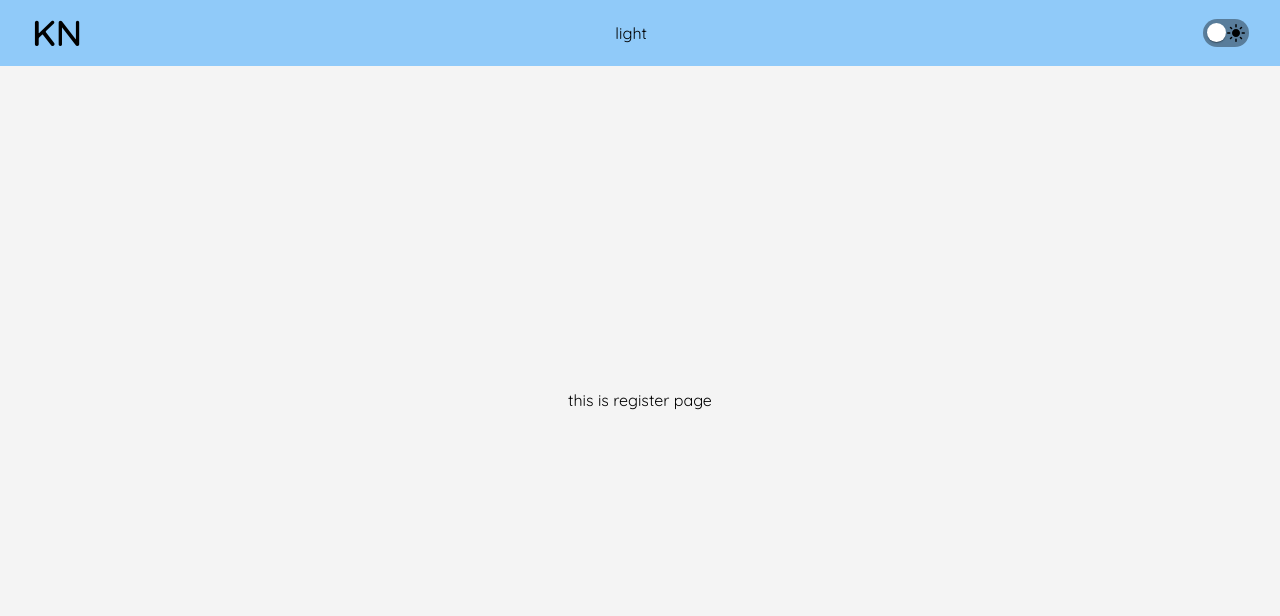
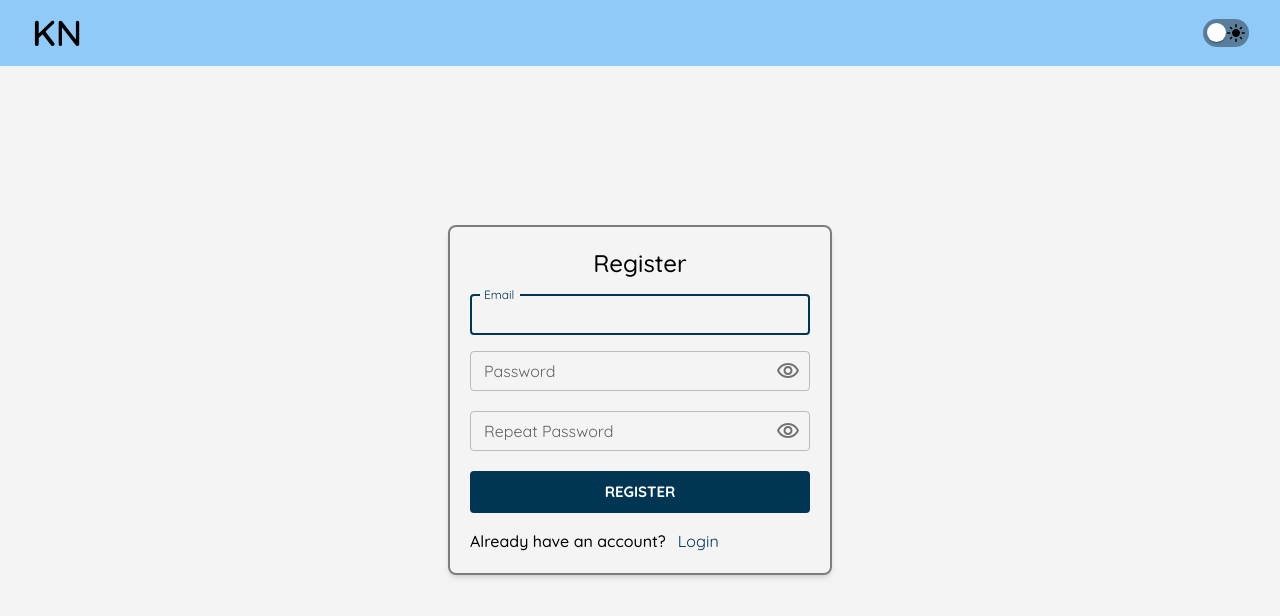
Before and after one commit to StiliyanDyankov/powernote-frontend, a React (Vite) app: page /register in a window 1280 px wide. Shown: the top 616 px of the page. Built offline with nearby package versions, Linux system fonts and the light colour scheme.

Commit message:
Build out register form 1st step

```diff
--- a/src/AuthPortal/Login.tsx
+++ b/src/AuthPortal/Login.tsx
@@ -4,29 +4,31 @@ import { useHref, useLinkClickHandler } from "react-router-dom";
 import { useDispatch, useSelector } from "react-redux";
 import PasswordField from "./common/PasswordField";
 import AuthPageWrapper from "./common/AuthPageWrapper";
-import { Button, Link as LinkMUI } from "@mui/material";
+import { Button, CircularProgress, Link as LinkMUI } from "@mui/material";
 import { RootState } from "../utils/store";
 import { clearPassword } from "../utils/userSlice";
 import EmailField from "./common/EmailField";
 
 export interface EmailErrors {
-    noEmailServer: boolean,
-    invalidEmailForm: boolean,
+    noEmailServer: boolean;
+    invalidEmailForm: boolean;
 }
 
 export interface PasswordErrors {
-    noPasswordServer: boolean,
-    noLength: boolean,
-    noUppercase: boolean,
-    noNumber: boolean,
-    noSymbol: boolean,
+    noPasswordServer: boolean;
+    noLength: boolean;
+    noUppercase: boolean;
+    noNumber: boolean;
+    noSymbol: boolean;
 }
 
 const LoginPage: React.FC = () => {
     const dispatch = useDispatch();
 
     const storeEmailValue = useSelector((state: RootState) => state.user.email);
-    const storePasswordValue = useSelector((state: RootState) => state.user.password);
+    const storePasswordValue = useSelector(
+        (state: RootState) => state.user.password
+    );
 
     const forgotURL = useHref("/forgottenPassword");
     const handleForgotLink = useLinkClickHandler("/forgottenPassword");
@@ -34,8 +36,8 @@ const LoginPage: React.FC = () => {
     const registerURL = useHref("/register");
     const handleRegisterLink = useLinkClickHandler("/register");
 
-    const loginURL = useHref("/app");
-    const handleLoginLink = useLinkClickHandler("/app");
+    const appURL = useHref("/app");
+    const handleAppLink = useLinkClickHandler("/app");
 
     const [emailErrors, setEmailErrors] = useState<EmailErrors>({
         noEmailServer: false,
@@ -50,11 +52,16 @@ const LoginPage: React.FC = () => {
         noUppercase: false,
     });
 
-    const handleSubmit = (
+    const [waitServerRes, setWaitServerRes] = useState<boolean>(false);
+
+    const handleSubmit = async (
         e: React.MouseEvent<HTMLAnchorElement, MouseEvent>
     ) => {
+        setWaitServerRes(true);
         e.preventDefault();
-        handleLoginLink(e);
+        // simulating fetching
+        await new Promise((r) => setTimeout(r, 3000));
+        handleAppLink(e);
     };
 
     useEffect(() => {
@@ -66,17 +73,15 @@ const LoginPage: React.FC = () => {
     return (
         <AuthPageWrapper>
             {/* content-box */}
-            <div className="p-5 border-2 rounded-lg shadow-md border-l-divider dark:border-d-500-divider dark:bg-d-200-cards w-96">
+            <div className="content-box">
                 {/* content-wrap */}
-                <div className="flex flex-col items-stretch gap-4 ">
-                    <h1 className="text-2xl font-medium text-center dark:text-d-700-text">
-                        Login
-                    </h1>
+                <div className="content-wrap">
+                    <h1 className="form-header">Login</h1>
                     {/* form-wrap */}
                     <form className="flex flex-col items-stretch gap-4 ">
                         {/* <form> */}
                         <EmailField errors={emailErrors} />
-                        <PasswordField errors={passwordErrors}/>
+                        <PasswordField errors={passwordErrors} />
                         <LinkMUI
                             className="font-medium w-min whitespace-nowrap dark:font-semibold dark:text-d-700-text"
                             color="secondary"
@@ -95,24 +100,37 @@ const LoginPage: React.FC = () => {
                             Forgotten password?
                         </LinkMUI>
                         <Button
+                            className="flex flex-row "
                             variant="contained"
                             type="submit"
                             disableElevation
+                            disabled={waitServerRes}
                             size="large"
                             fullWidth
                             color="secondary"
-                            href={loginURL}
+                            href={appURL}
                             onClick={handleSubmit}
+                            sx={{
+                                display: "flex",
+                                flexDirection: "row",
+                                justifyContent: "space-between",
+                            }}
+                            endIcon={
+                                waitServerRes ? (
+                                    <CircularProgress
+                                        color="secondary"
+                                        size={25}
+                                    />
+                                ) : null
+                            }
                         >
-                            <span className="font-bold text-gray-50 ">
-                                Login
+                            <span className="font-bold text-gray-50 flex-grow text-center">
+                                {waitServerRes ? "Loading..." : "Login"}
                             </span>
                         </Button>
                         {/* </form> */}
                         <div className="flex flex-row content-center justify-start gap-3">
-                            <div className="font-semibold dark:text-d-700-text">
-                                Not a member?
-                            </div>
+                            <div className="form-text">Not a member?</div>
                             <LinkMUI
                                 className="font-medium w-min whitespace-nowrap dark:font-semibold dark:text-d-700-text"
                                 color="secondary"
--- a/src/AuthPortal/Register.tsx
+++ b/src/AuthPortal/Register.tsx
@@ -1,15 +1,144 @@
-import React from 'react';
-import AuthPageWrapper from './common/AuthPageWrapper';
+import AuthPageWrapper from "./common/AuthPageWrapper";
+import EmailField from "./common/EmailField";
+import { useState, useEffect } from "react";
+import { EmailErrors, PasswordErrors } from "./Login";
+import PasswordField, { PasswordFieldPlain } from "./common/PasswordField";
+import { Button, Link as LinkMUI } from "@mui/material";
+import { useHref } from "react-router-dom";
+import { useLinkClickHandler } from "react-router-dom";
+import { useDispatch, useSelector } from "react-redux";
+import { RootState } from "../utils/store";
+import { clearPassword } from "../utils/userSlice";
 
 const RegisterPage = () => {
+    const dispatch = useDispatch();
+
+    const storeEmailValue = useSelector((state: RootState) => state.user.email);
+    const storePasswordValue = useSelector(
+        (state: RootState) => state.user.password
+    );
+
+    const [repeatPass, setRepeatPass] = useState<string>("");
+
+    const [noPassMatch, setNoPassMatch] = useState<boolean>(false);
+
+    const [emailErrors, setEmailErrors] = useState<EmailErrors>({
+        noEmailServer: false,
+        invalidEmailForm: false,
+    });
+
+    const [passwordErrors, setPasswordErrors] = useState<PasswordErrors>({
+        noPasswordServer: false,
+        noLength: false,
+        noNumber: false,
+        noSymbol: false,
+        noUppercase: false,
+    });
+
+    const loginURL = useHref("/login");
+    const handleLoginLink = useLinkClickHandler("/login");
+
+    const handleRepeatPassInput = (e: React.ChangeEvent<HTMLInputElement>) => {
+        setRepeatPass(e.target.value);
+    };
+
+    const handleRegister = async (
+        e: React.MouseEvent<HTMLAnchorElement, MouseEvent>
+    ) => {
+        setEmailErrors({
+            invalidEmailForm: true,
+            noEmailServer: true,
+        })
+        e.preventDefault();
+    };
+
+    // clear email errors on input
+    useEffect(() => {
+        let intErrors = { ...emailErrors };
+        Object.keys(intErrors).forEach(
+            (k) => (intErrors[k as keyof EmailErrors] = false)
+        );
+        setEmailErrors(intErrors);
+    }, [storeEmailValue]);
+
+    // clear password errors on input
+    useEffect(() => {
+        console.log(1);
+    }, [storePasswordValue]);
+
+    // clear repeat password error on input
+    useEffect(() => {
+        console.log(1);
+    }, [storePasswordValue, repeatPass]);
+
+    useEffect(() => {
+        return () => {
+            dispatch(clearPassword());
+        };
+    }, []);
+
     return (
         <AuthPageWrapper>
-
-        <div>
-            this is register page
-        </div>
+            {/* content-box */}
+            <div className="content-box">
+                {/* content-wrap */}
+                <div className="content-wrap">
+                    <h1 className="form-header">Register</h1>
+                    {/* form-wrap */}
+                    <form className="flex flex-col items-stretch gap-4 ">
+                        <EmailField errors={emailErrors} />
+                        <PasswordField errors={passwordErrors} />
+                        <PasswordFieldPlain
+                            onRepeatPassInput={handleRepeatPassInput}
+                            noPassMatch={noPassMatch}
+                        />
+                        <Button
+                            className="flex flex-row "
+                            variant="contained"
+                            type="submit"
+                            disableElevation
+                            size="large"
+                            fullWidth
+                            color="secondary"
+                            href={loginURL}
+                            onClick={handleRegister}
+                            sx={{
+                                display: "flex",
+                                flexDirection: "row",
+                                justifyContent: "space-between",
+                            }}
+                        >
+                            <span className="font-bold text-gray-50 flex-grow text-center">
+                                Register
+                            </span>
+                        </Button>
+                        <div className="flex flex-row content-center justify-start gap-3">
+                            <div className="form-text">
+                                Already have an account?
+                            </div>
+                            <LinkMUI
+                                className="font-medium w-min whitespace-nowrap dark:font-semibold dark:text-d-700-text"
+                                color="secondary"
+                                underline="hover"
+                                href={loginURL}
+                                onClick={(
+                                    e: React.MouseEvent<
+                                        HTMLAnchorElement,
+                                        MouseEvent
+                                    >
+                                ) => {
+                                    e.preventDefault();
+                                    handleLoginLink(e);
+                                }}
+                            >
+                                Login
+                            </LinkMUI>
+                        </div>
+                    </form>
+                </div>
+            </div>
         </AuthPageWrapper>
     );
-}
+};
 
 export default RegisterPage;
--- a/src/AuthPortal/common/AuthPageWrapper.tsx
+++ b/src/AuthPortal/common/AuthPageWrapper.tsx
@@ -17,7 +17,6 @@ const AuthPageWrapper = ({ children }: { children: React.ReactNode }) => {
                         KN
                     </span>
                 </Link>
-                {storeTheme ? "dark" : "light"}
                 <ModeSwitch />
             </div>
             {children}
--- a/src/AuthPortal/common/PasswordField.tsx
+++ b/src/AuthPortal/common/PasswordField.tsx
@@ -24,22 +24,6 @@ const PasswordField = ({
     );
 
     const [showPassword, setShowPassword] = useState(false);
-
-    const handleClickShowPassword = () => {
-        setShowPassword(!showPassword);
-    };
-
-    // const evalHelper = (
-    //     noLength: boolean,
-    //     noNumber: boolean,
-    //     noPasswordServer: boolean,
-    //     noSymbol: boolean,
-    //     noUppercase: boolean
-    // ) => {
-    //     if (noLength) return "No account with such email found";
-    //     if (noNumber) return "Invalid email";
-    //     return "";
-    // };
 
     return (
         <FormControl
@@ -71,7 +55,9 @@ const PasswordField = ({
                     <InputAdornment position="end">
                         <IconButton
                             aria-label="toggle password visibility"
-                            onClick={handleClickShowPassword}
+                            onClick={() => {
+                                setShowPassword(!showPassword);
+                            }}
                             edge="end"
                         >
                             {showPassword ? (
@@ -116,3 +102,51 @@ const PasswordField = ({
 };
 
 export default PasswordField;
+
+export const PasswordFieldPlain = ({
+    onRepeatPassInput,
+    noPassMatch,
+}: {
+    onRepeatPassInput: (e: React.ChangeEvent<HTMLInputElement>) => void;
+    noPassMatch: boolean;
+}) => {
+    const [showPassword, setShowPassword] = useState(false);
+
+    return (
+        <FormControl variant="outlined" size="small" color="secondary" error={noPassMatch}>
+            <InputLabel htmlFor="password" color="secondary">
+                Repeat Password
+            </InputLabel>
+            <OutlinedInput
+                id="password"
+                autoComplete="test"
+                type={showPassword ? "text" : "password"}
+                label="Repeat Password"
+                color="secondary"
+                onChange={(e: React.ChangeEvent<HTMLInputElement>) => {
+                    onRepeatPassInput(e);
+                }}
+                endAdornment={
+                    <InputAdornment position="end">
+                        <IconButton
+                            aria-label="toggle password visibility"
+                            onClick={() => {
+                                setShowPassword(!showPassword);
+                            }}
+                            edge="end"
+                        >
+                            {showPassword ? (
+                                <VisibilityOffOutlined />
+                            ) : (
+                                <VisibilityOutlined />
+                            )}
+                        </IconButton>
+                    </InputAdornment>
+                }
+            />
+            <FormHelperText>
+                {noPassMatch ? <div>- Passwords don't match</div> : ""}
+            </FormHelperText>
+        </FormControl>
+    );
+};
--- a/src/index.css
+++ b/src/index.css
@@ -2,3 +2,19 @@
 @tailwind base;
 @tailwind components;
 @tailwind utilities;
+
+
+@layer components {
+    .content-box {
+        @apply p-5 border-2 rounded-lg shadow-md border-l-divider dark:border-d-500-divider dark:bg-d-200-cards w-96;
+    }
+    .content-wrap {
+        @apply flex flex-col items-stretch gap-4;
+    }
+    .form-header {
+        @apply text-2xl font-medium text-center dark:text-d-700-text;
+    }
+    .form-text {
+        @apply font-medium dark:text-d-700-text;
+    }
+  }
--- a/src/utils/userSlice.ts
+++ b/src/utils/userSlice.ts
@@ -26,6 +26,9 @@ export const userSlice = createSlice({
         inputEmail: (state, action: PayloadAction<string>) => {
             state.email = action.payload;
         },
+        clearEmail: (state) => {
+            state.email = "";
+        },
         inputPassword: (state, action: PayloadAction<string>) => {
             state.password = action.payload;
         },
@@ -35,7 +38,7 @@ export const userSlice = createSlice({
     },
 });
 
-export const { inputEmail, inputPassword, clearPassword } = userSlice.actions;
+export const { inputEmail, inputPassword, clearPassword, clearEmail } = userSlice.actions;
 
 const persistedReducer = persistReducer(persistConfig, userSlice.reducer);
 export default persistedReducer;
```
